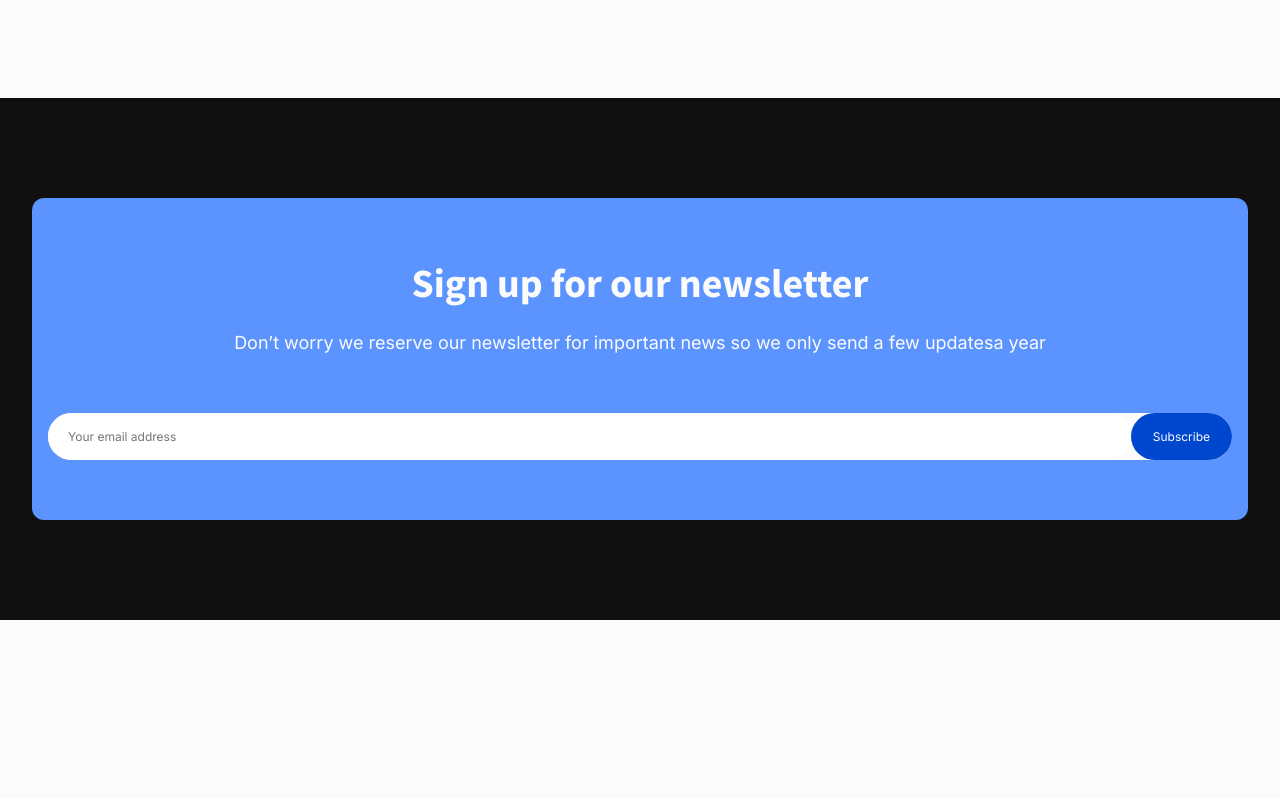
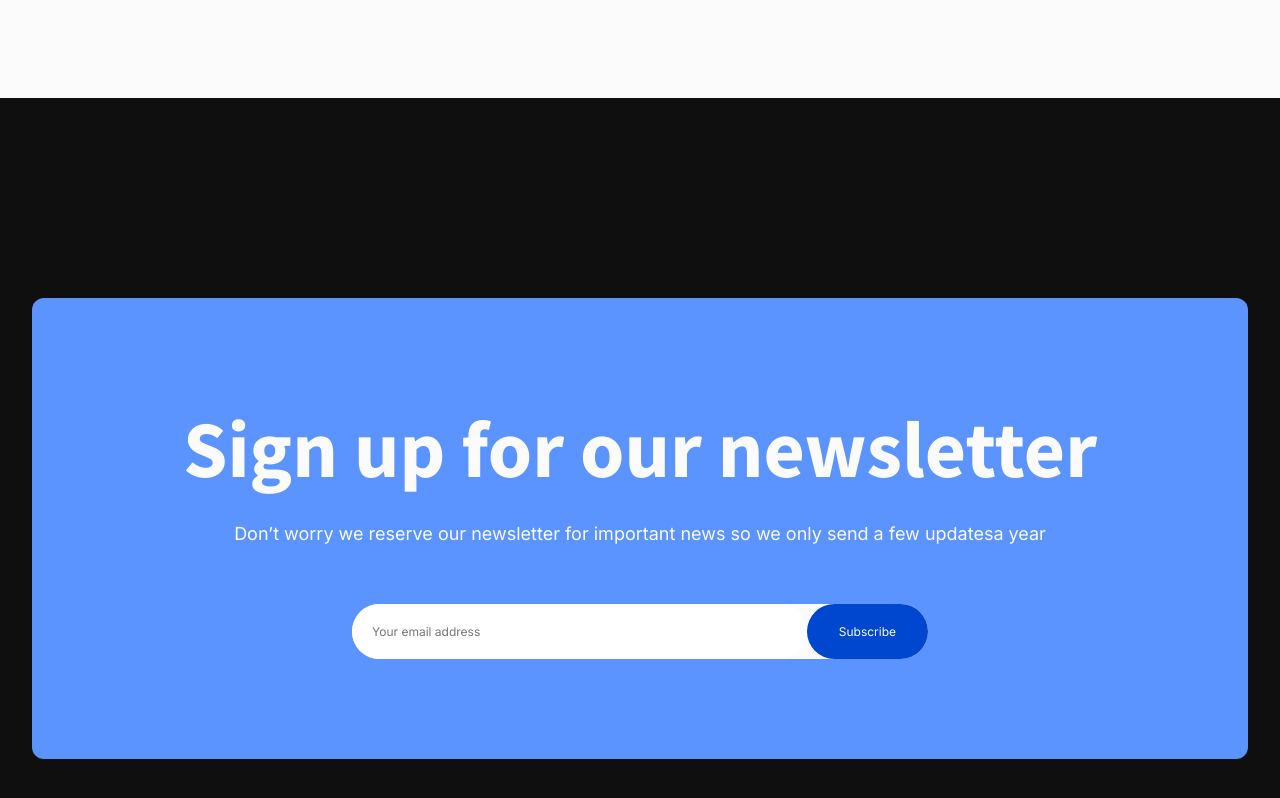
Before and after one commit to pujiragil/goaldime, a Next.js app: page / in a window 1280 px wide. Shown: the part 9195-9993 px from the top of the page. Before the commit the page ends 9815 px from the top, so only its background shows below. Built offline with nearby package versions, Linux system fonts and the light colour scheme.

Commit message:
add email component style for desktop & tab size

```diff
--- a/components/Email/index.tsx
+++ b/components/Email/index.tsx
@@ -7,7 +7,12 @@ const EmailWrapper = styled.main`
   background: ${({ theme }) => theme.colors.secondary};
   display: flex;
   flex-direction: column;
+  align-items: center;
   gap: 60px;
+
+  @media screen and (min-width: 768px) {
+    padding: 100px 0;
+  }
 `;
 
 const EmailContent = styled.div`
@@ -24,6 +29,10 @@ const ContentTitle = styled.h2`
   font-weight: 700;
   font-size: 40px;
   color: #fbfbfb;
+
+  @media screen and (min-width: 768px) {
+    font-size: 80px;
+  }
 `;
 
 const ContentDesc = styled.p`
@@ -35,6 +44,16 @@ const ContentDesc = styled.p`
 
 const EmailForm = styled.form`
   padding: 0 1rem;
+  max-width: 400px;
+  width: 100%;
+
+  @media screen and (min-width: 768px) {
+    max-width: 70%;
+  }
+
+  @media screen and (min-width: 1024px) {
+    max-width: 50%;
+  }
 `;
 
 const FormLabel = styled.label`
@@ -51,7 +70,7 @@ const FormInput = styled.input`
 
   &[type="email"] {
     border-radius: 999px;
-    padding: 1rem 20px;
+    padding: 20px;
     outline: none;
     border: none;
     width: 100%;
@@ -60,17 +79,21 @@ const FormInput = styled.input`
   &[type="submit"] {
     background: #0047d0;
     color: #fbfbfb;
-    padding: 1rem 22px;
+    padding: 20px 24px;
     border: none;
     outline: none;
     cursor: pointer;
     border-radius: 999px;
+
+    @media screen and (min-width: 768px) {
+      padding: 20px 2rem;
+    }
   }
 `;
 
 export default function Email() {
   return (
-    <Container smPadding="100px 16px">
+    <Container smPadding="100px 16px" mdPadding="200px 20px 100px 20px" lgPadding="200px 2rem 100px 2rem">
       <EmailWrapper>
         <EmailContent>
           <ContentTitle>Sign up for our newsletter</ContentTitle>
```
